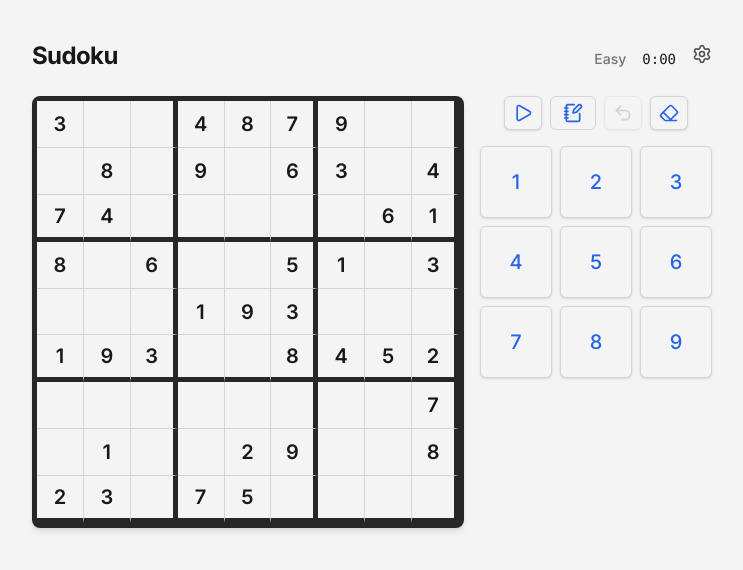
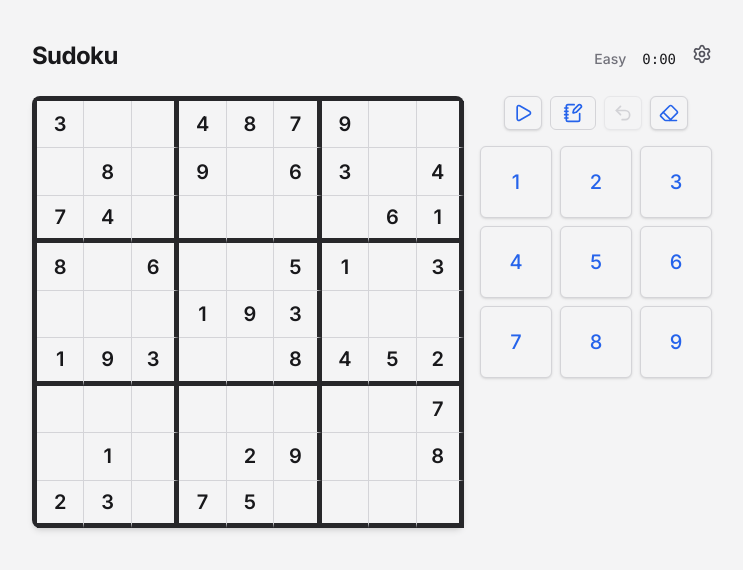
Before and after one commit to SteveGreenley/sudoku-web, a Next.js app: page / in a window 1280 px wide. Shown: the top 570 px of the page, without its empty margins (268-1011 px from the left). Built offline with nearby package versions, Linux system fonts and the light colour scheme.

Commit message:
fix: remove board right/bottom border to eliminate double-thick edges (cells handle all right/bottom borders)

```diff
--- a/src/components/Board.tsx
+++ b/src/components/Board.tsx
@@ -119,7 +119,7 @@ export function Board({
 
   return (
     <div
-      className="grid w-[min(90vw,432px)] touch-none grid-cols-9 rounded-lg border-[5px] border-line-strong shadow-md"
+      className="grid w-[min(90vw,432px)] touch-none grid-cols-9 rounded-lg border-l-[5px] border-t-[5px] border-line-strong shadow-md"
       style={width ? { width: `${width}px`, height: `${width}px` } : undefined}
       role="grid"
       aria-label="Sudoku board"
```
